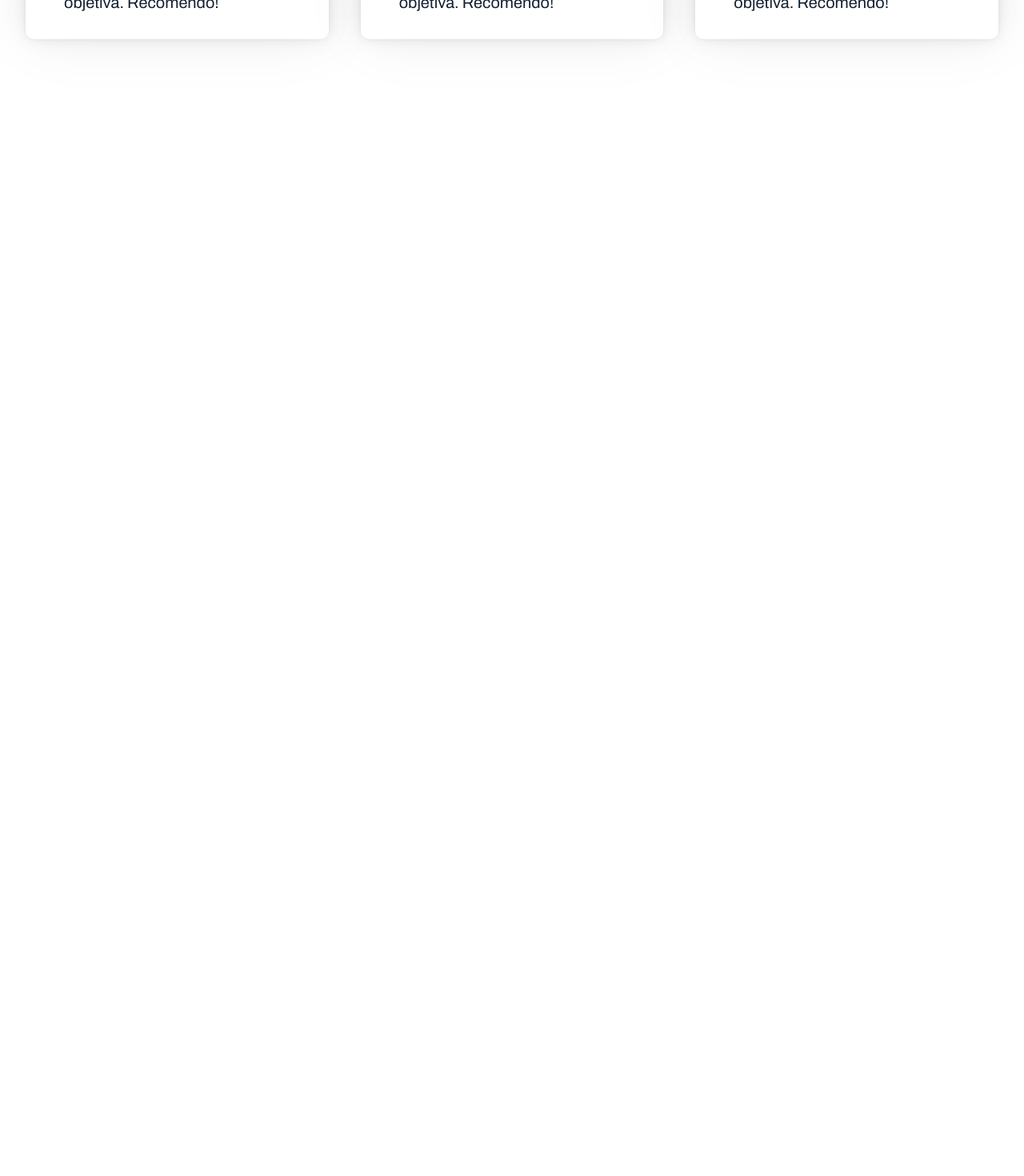
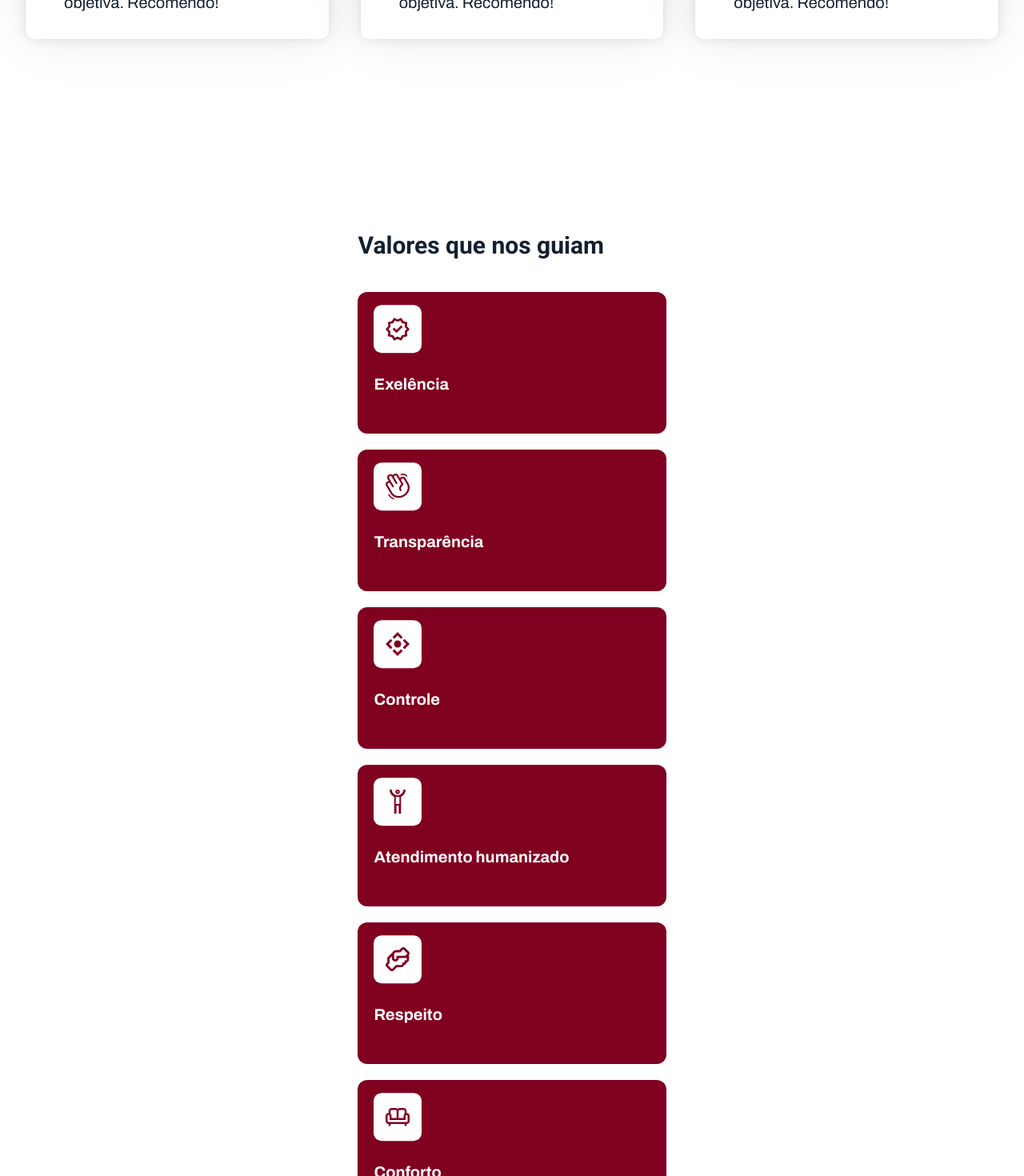
Before and after one commit to GustavoGigacz/odonto-suelen-project, a Next.js app: page / in a window 1280 px wide. Shown: the part 1330-2800 px from the top of the page at 80% size. Before the commit the page ends 1619 px from the top, so only its background shows below. Built offline with nearby package versions, Linux system fonts and the light colour scheme.

Commit message:
add ValuePage

```diff
--- /dev/null
+++ b/app/components/home/Values.tsx
@@ -0,0 +1,88 @@
+///////Library
+import Image from "next/image";
+///////Library
+
+///////Images
+import FirstImage from "@/public/images/FirstImage.png";
+import SecondImage from "@/public/images/SecondImage.png";
+import ThirdImage from "@/public/images/ThirdImage.png";
+import ExcellenceIcon from "../shared/icons/ExcellenceIcon";
+import TransparencyIcon from "../shared/icons/TransparencyIcon";
+import ControlIcon from "../shared/icons/ControlIcon";
+import ServiceIcon from "../shared/icons/ServiceIcon";
+import RespectIcon from "../shared/icons/RespectIcon";
+import ComfortIcon from "../shared/icons/ComfortIcon";
+import TechnologyIcon from "../shared/icons/TechnologyIcon";
+import AttentionIcon from "../shared/icons/AttentionIcon";
+///////Images
+
+///////Code
+export default function Values() {
+  return (
+    <>
+      <div className='max-w-desktop mx-auto px-8 flex screen3:flex-row flex-col-reverse items-center '>
+        <div className='grid grid-rows-2 screen3:mr-36'>
+          <div className='flex screen3:gap-5 gap-2 screen3:mb-5 mb-2 mt-9 screen3:w-full'>
+            <Image
+              src={FirstImage}
+              alt={""}
+              className='max-h-img self-end shadow-box rounded-xl screen3:w-full desk:w-[234px] w-[143px]'
+            />
+            <Image
+              src={SecondImage}
+              alt={""}
+              className='shadow-box rounded-xl screen3:w-full desk:w-[233px] w-[143px]'
+            />
+          </div>
+          <div className='screen3:w-full w-[296px] desk:w-[486px]'>
+            <Image
+              src={ThirdImage}
+              alt={""}
+              className='shadow-box rounded-xl '
+            />
+          </div>
+        </div>
+        <div className='max-w-[564px]'>
+          <h3 className='text-blue1 screen3:text-5xl text-3xl font-roboto font-bold mb-10'>
+            Valores que nos guiam
+          </h3>
+          <ul className='grid screen3:grid-cols-2 gap-5'>
+            <li className='grid gap-y-6 bg-red2 rounded-xl pt-4  screen3:pr-32 pr-20 pb-12 pl-5 text-white font-archivo screen3:text-2xl text-xl font-bold'>
+              <ExcellenceIcon />
+              <p>Exelência</p>
+            </li>
+
+            <li className='grid gap-y-6 bg-red2 rounded-xl pt-4  screen3:pr-32 pr-20 pb-12 pl-5 text-white font-archivo screen3:text-2xl text-xl font-bold'>
+              <TransparencyIcon />
+              <p>Transparência</p>
+            </li>
+            <li className='grid gap-y-6 bg-red2 rounded-xl pt-4  screen3:pr-32 pr-20 pb-12 pl-5 text-white font-archivo screen3:text-2xl text-xl font-bold'>
+              <ControlIcon />
+              <p>Controle</p>
+            </li>
+            <li className='grid gap-y-6 bg-red2 rounded-xl pt-4  screen3:pr-32 pr-20 pb-12 pl-5 text-white font-archivo screen3:text-2xl text-xl font-bold max-h-[181px]'>
+              <ServiceIcon />
+              <p>Atendimento humanizado</p>
+            </li>
+            <li className='grid gap-y-6 bg-red2 rounded-xl pt-4  screen3:pr-32 pr-20 pb-12 pl-5 text-white font-archivo screen3:text-2xl text-xl font-bold'>
+              <RespectIcon />
+              <p>Respeito</p>
+            </li>
+            <li className='grid gap-y-6 bg-red2 rounded-xl pt-4  screen3:pr-32 pr-20 pb-12 pl-5 text-white font-archivo screen3:text-2xl text-xl font-bold'>
+              <ComfortIcon />
+              <p>Conforto</p>
+            </li>
+            <li className='grid gap-y-6 bg-red2 rounded-xl pt-4  screen3:pr-32 pr-20 pb-12 pl-5 text-white font-archivo screen3:text-2xl text-xl font-bold'>
+              <TechnologyIcon />
+              <p>Tecnologia</p>
+            </li>
+            <li className='grid gap-y-6 bg-red2 rounded-xl pt-4  screen3:pr-32 pr-20 pb-12 pl-5 text-white font-archivo screen3:text-2xl text-xl font-bold max-h-[181px]'>
+              <AttentionIcon />
+              <p className='min-w-[201px]'>Atenção Genuína ao Indivíduo</p>
+            </li>
+          </ul>
+        </div>
+      </div>
+    </>
+  );
+}
--- a/app/page.tsx
+++ b/app/page.tsx
@@ -1,11 +1,13 @@
 import CustomerReview from "./components/home/CustomersReviews";
 import Hero from "./components/home/Hero";
+import Values from "./components/home/Values";
 
 export default function Home() {
   return (
     <main>
       <Hero />
       <CustomerReview />
+      <Values />
     </main>
   );
 }
```
